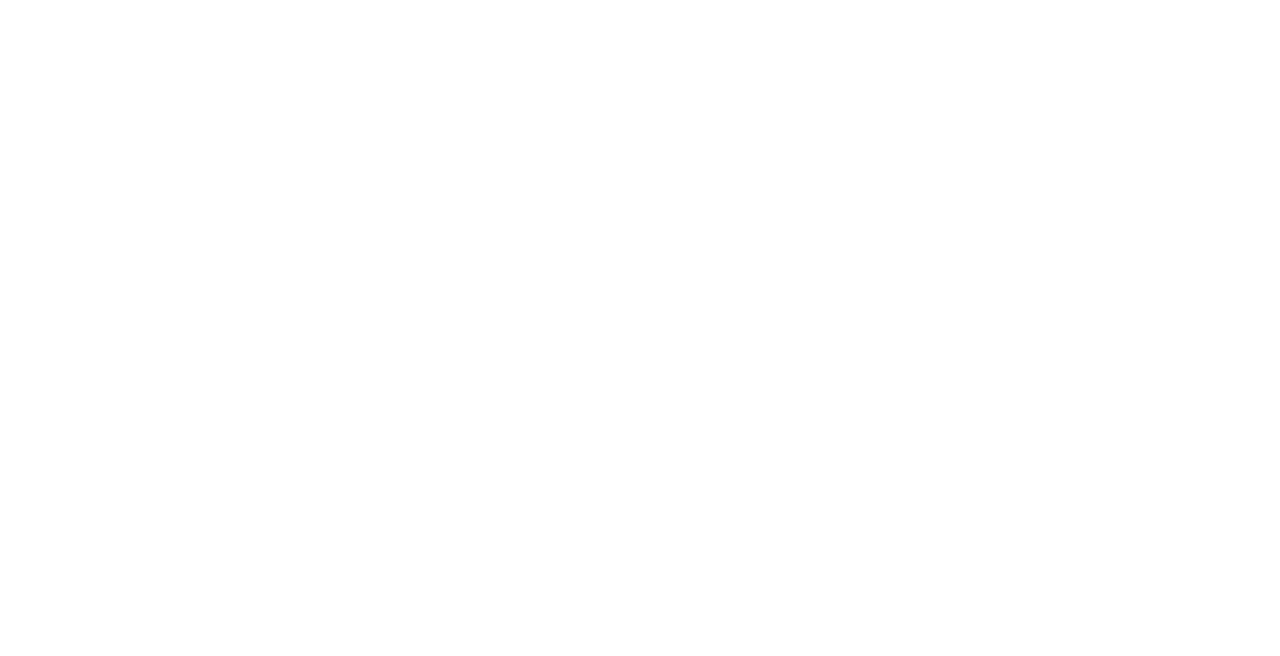
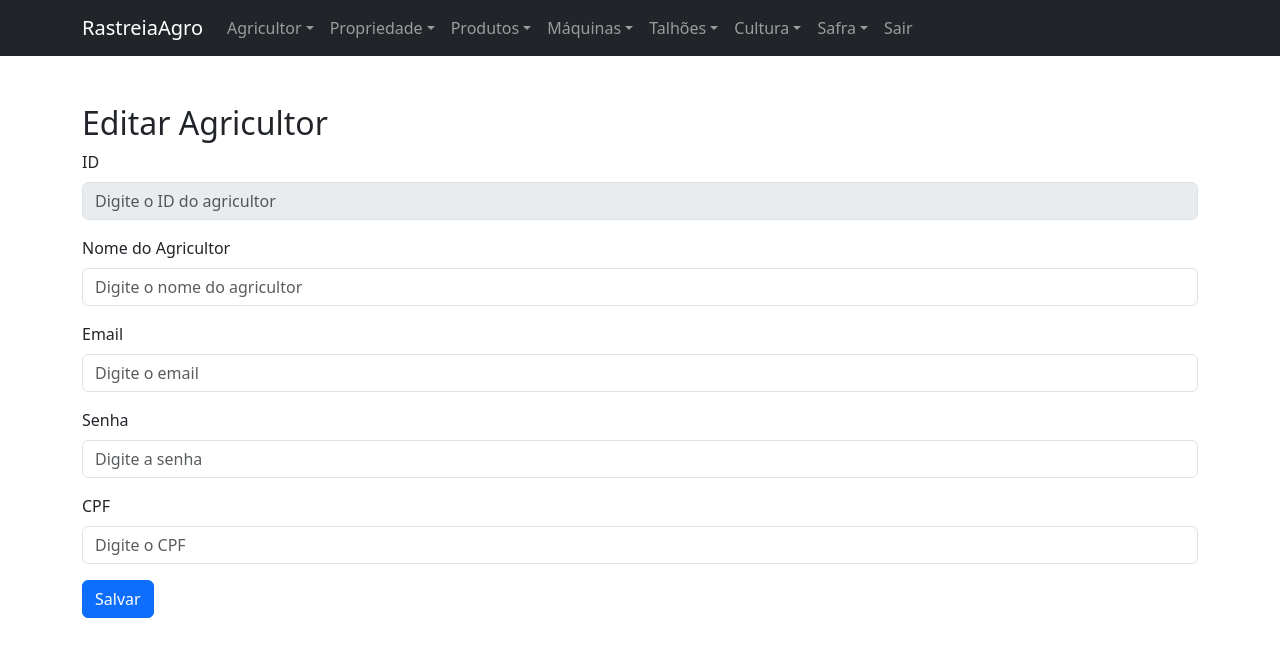
Before and after one commit to Yan0606/CrudRastreiaAgro-React, a React (Create React App) app: page /EditarAgricultor/1 in a window 1280 px wide. Before the commit this address had no page. Shown: the top 656 px of the page. Built offline with nearby package versions, Linux system fonts and the light colour scheme.

Commit message:
feat: :sparkles: adicionar funcionalidade as Cruds

```diff
--- a/src/App.js
+++ b/src/App.js
@@ -1,4 +1,4 @@
-import React from 'react';
+import React, { useState } from 'react';
 import { Container, Row, Col, Card, Form, Button } from 'react-bootstrap';
 import { NavLink, Route, BrowserRouter as Router, Routes } from 'react-router-dom';
 import Cadastro from './components/Cadastro';
@@ -46,16 +46,50 @@ function Login() {
 }
 
 function App() {
+  const [agricultores, setAgricultores] = useState([]);
+
+  const adicionarAgricultor = (novoAgricultor) => {
+    setAgricultores([...agricultores, novoAgricultor]);
+  };
+
+  const editarAgricultor = (agricultorEditado) => {
+    setAgricultores(agricultores.map(agricultor =>
+      agricultor.id === agricultorEditado.id ? agricultorEditado : agricultor
+    ));
+  };
+
+  const excluirAgricultor = (id) => {
+    setAgricultores(agricultores.filter(agricultor => agricultor.id !== id));
+  };
   return (
     <Router>
       <Routes>
         <Route path="/" element={<Login />} />
         <Route path="/Cadastro" element={<Cadastro />} />
         <Route path="/Home" element={<Home />} />
-        <Route path="/GerenciamentoAgricultor" element={<GerenciamentoAgricultor />} />
-        <Route path="/Inserir" element={<Inserir />} />
-        <Route path="/EditarAgricultor" element={<EditarAgricultor />} />
-        <Route path="/ExcluirAgricultor" element={<ExcluirAgricultor />} />
+        <Route
+          path="/GerenciamentoAgricultor"
+          element={<GerenciamentoAgricultor
+            agricultores={agricultores}
+            excluirAgricultor={excluirAgricultor} />}
+        />
+        <Route
+          path="/Inserir"
+          element={<Inserir
+            adicionarAgricultor={adicionarAgricultor} />}
+        />
+        <Route
+          path="/EditarAgricultor/:id"
+          element={<EditarAgricultor
+            agricultores={agricultores}
+            editarAgricultor={editarAgricultor} />}
+        />
+        <Route
+          path="/ExcluirAgricultor/:id"
+          element={<ExcluirAgricultor
+            agricultores={agricultores}
+            excluirAgricultor={excluirAgricultor} />}
+        />
       </Routes>
     </Router>
   );
--- a/src/components/EditarAgricultor.js
+++ b/src/components/EditarAgricultor.js
@@ -1,18 +1,25 @@
-import React from 'react';
-import { Form, Button} from 'react-bootstrap';
-import { useLocation } from 'react-router-dom';
+import React, { useState, useEffect } from 'react';
+import { Form, Button } from 'react-bootstrap';
+import { useParams, useNavigate } from 'react-router-dom';
 import NavbarComp from './NavbarComp';
 
-const EditarAgricultor = () => {
-    const location = useLocation();
-    const agricultor = location.state?.agricultor || {};
+const EditarAgricultor = ({ agricultores, editarAgricultor }) => {
+  const { id } = useParams();
+  const navigate = useNavigate();
+  const [formData, setFormData] = useState({
+    id: '',
+    nomeAgricultor: '',
+    email: '',
+    senha: '',
+    cpf: '',
+  });
 
-    const [formData, setFormData] = React.useState({
-        nomeAgricultor: agricultor.nomeAgricultor || '',
-        email: agricultor.email || '',
-        senha: agricultor.senha || '',
-        cpf: agricultor.cpf || '',
-    });
+  useEffect(() => {
+    const agricultor = agricultores.find(ag => ag.id === id);
+    if (agricultor) {
+      setFormData(agricultor);
+    }
+  }, [id, agricultores]);
 
   const handleChange = (e) => {
     const { name, value } = e.target;
@@ -24,63 +31,80 @@ const EditarAgricultor = () => {
 
   const handleSubmit = (e) => {
     e.preventDefault();
-        // Lógica para salvar os dados editados
-        console.log('Dados Editados:', formData);
+    editarAgricultor(formData);
+    navigate('/GerenciamentoAgricultor');
   };
 
   return (
     <div>
-            <NavbarComp/>
-            <h2>Editar agricultor</h2>
+      <NavbarComp />
+      <div className="container mt-5">
+        <h2>Editar Agricultor</h2>
         <Form onSubmit={handleSubmit}>
-                <Form.Group controlId="formNomeAgricultor" className="mb-3">
-                    <Form.Label>Nome do agricultor</Form.Label>
+          <Form.Group className="mb-3" controlId="id">
+            <Form.Label>ID</Form.Label>
+            <Form.Control
+              type="text"
+              name="id"
+              value={formData.id}
+              onChange={handleChange}
+              placeholder="Digite o ID do agricultor"
+              required
+              disabled
+            />
+          </Form.Group>
+
+          <Form.Group className="mb-3" controlId="nomeAgricultor">
+            <Form.Label>Nome do Agricultor</Form.Label>
             <Form.Control
               type="text"
               name="nomeAgricultor"
               value={formData.nomeAgricultor}
               onChange={handleChange}
-                        placeholder="Nome do agricultor"
+              placeholder="Digite o nome do agricultor"
+              required
             />
           </Form.Group>
 
-                <Form.Group controlId="formEmail" className="mb-3">
+          <Form.Group className="mb-3" controlId="email">
             <Form.Label>Email</Form.Label>
             <Form.Control
-                        type="text"
+              type="email"
               name="email"
               value={formData.email}
               onChange={handleChange}
-                        placeholder="email"
+              placeholder="Digite o email"
+              required
             />
           </Form.Group>
 
-                <Form.Group controlId="formSenha" className="mb-3">
+          <Form.Group className="mb-3" controlId="senha">
             <Form.Label>Senha</Form.Label>
             <Form.Control
-                        type="text"
+              type="password"
               name="senha"
               value={formData.senha}
               onChange={handleChange}
-                        placeholder="senha"
+              placeholder="Digite a senha"
+              required
             />
           </Form.Group>
 
-                <Form.Group controlId="formCpf" className="mb-3">
+          <Form.Group className="mb-3" controlId="cpf">
             <Form.Label>CPF</Form.Label>
             <Form.Control
               type="text"
               name="cpf"
               value={formData.cpf}
               onChange={handleChange}
-                        placeholder="cpf"
+              placeholder="Digite o CPF"
+              required
             />
           </Form.Group>
 
-                <Button variant="warning" type="submit" href='/GerenciamentoAgricultor'>
-                    Alterar
-                </Button>
+          <Button variant="primary" type="submit">Salvar</Button>
         </Form>
+      </div>
     </div>
   );
 };
--- a/src/components/ExcluirAgricultor.js
+++ b/src/components/ExcluirAgricultor.js
@@ -1,61 +1,28 @@
 import React from 'react';
-import { Form, Button } from 'react-bootstrap';
-import { useLocation, useNavigate } from 'react-router-dom';
+import { useParams, useNavigate } from 'react-router-dom';
 import NavbarComp from './NavbarComp';
 
-const ExcluirAgricultor = () => {
-    const location = useLocation();
-    const navigate = useNavigate();
-    const agricultor = location.state?.agricultor || {};
+const ExcluirAgricultor = ({ agricultores, excluirAgricultor }) => {
+  const { id } = useParams();
+  const navigate = useNavigate();
+  const agricultor = agricultores.find(ag => ag.id === id);
 
-    return (
+  const handleExcluir = () => {
+    excluirAgricultor(id);
+    navigate('/GerenciamentoAgricultor');
+  };
 
-        <div>
-            <NavbarComp/>
-            <h2>Excluir agricultor</h2>
-            <Form>
-                <Form.Group controlId="formNomeAgricultor" className="mb-3">
-                    <Form.Label>Nome do agricultor</Form.Label>
-                    <Form.Control
-                        type="text"
-                        value={agricultor.nomeAgricultor}
-                        readOnly
-                    />
-                </Form.Group>
-
-                <Form.Group controlId="formEmail" className="mb-3">
-                    <Form.Label>Email</Form.Label>
-                    <Form.Control
-                        type="text"
-                        value={agricultor.email}
-                        readOnly
-                    />
-                </Form.Group>
-
-                <Form.Group controlId="formSenha" className="mb-3">
-                    <Form.Label>Senha</Form.Label>
-                    <Form.Control
-                        type="text"
-                        value={agricultor.senha}
-                        readOnly
-                    />
-                </Form.Group>
-
-                <Form.Group controlId="formCpf" className="mb-3">
-                    <Form.Label>CPF</Form.Label>
-                    <Form.Control
-                        type="text"
-                        value={agricultor.cpf}
-                        readOnly
-                    />
-                </Form.Group>
-
-                <Button variant="danger" href='/GerenciamentoAgricultor' >
-                    Excluir
-                </Button>
-            </Form>
-        </div>
-    );
+  return (
+    <div>
+      <NavbarComp />
+      <div className="container mt-5">
+        <h2>Excluir Agricultor</h2>
+        <p>Tem certeza que deseja excluir o agricultor <strong>{agricultor?.nomeAgricultor}</strong>?</p>
+        <button className="btn btn-danger me-2" onClick={handleExcluir}>Sim</button>
+        <button className="btn btn-secondary" onClick={() => navigate('/GerenciamentoAgricultor')}>Não</button>
+      </div>
+    </div>
+  );
 };
 
 export default ExcluirAgricultor;
--- a/src/components/GerenciamentoAgricultor.js
+++ b/src/components/GerenciamentoAgricultor.js
@@ -3,24 +3,26 @@ import { Table, Button } from 'react-bootstrap';
 import { useNavigate } from 'react-router-dom';
 import NavbarComp from './NavbarComp';
 
-function GerenciamentoAgricultor() {
+function GerenciamentoAgricultor({ agricultores, excluirAgricultor }) {
   const navigate = useNavigate();
 
   const handleInserirClick = () => {
     navigate('/Inserir');
   };
-    const handleEditarClick = () => {
-        navigate('/EditarAgricultor');
+
+  const handleEditarClick = (id) => {
+    navigate(`/EditarAgricultor/${id}`);
   };
-    const handleExcluirClick = () => {
-        navigate('/ExcluirAgricultor');
+
+  const handleExcluirClick = (id) => {
+    excluirAgricultor(id);
   };
 
   return (
     <div>
       <NavbarComp />
       <div className="container mt-5">
-                <h2>Gerenciamento de agricultor</h2>
+        <h2>Gerenciamento de Agricultor</h2>
         <Button variant="primary" className="mb-3" onClick={handleInserirClick}>
           Inserir novo agricultor
         </Button>
@@ -28,7 +30,7 @@ function GerenciamentoAgricultor() {
           <thead>
             <tr>
               <th>ID</th>
-                            <th>Nome do agricultor</th>
+              <th>Nome do Agricultor</th>
               <th>Email</th>
               <th>Senha</th>
               <th>CPF</th>
@@ -36,29 +38,19 @@ function GerenciamentoAgricultor() {
             </tr>
           </thead>
           <tbody>
-                        {/* Dados fictícios */}
-                        <tr>
-                            <td>1111111111</td>
-                            <td>adryan</td>
-                            <td>1232323</td>
-                            <td>dadadada</td>
-                            <td>132322</td>
+            {agricultores.map((agricultor) => (
+              <tr key={agricultor.id}>
+                <td>{agricultor.id}</td>
+                <td>{agricultor.nomeAgricultor}</td>
+                <td>{agricultor.email}</td>
+                <td>{agricultor.senha}</td>
+                <td>{agricultor.cpf}</td>
                 <td>
-                                <Button variant="warning" className="me-2" onClick={handleEditarClick} >Alterar</Button>
-                                <Button variant="danger" onClick={handleExcluirClick}>Excluir</Button>
+                  <Button variant="warning" className="me-2" onClick={() => handleEditarClick(agricultor.id)}>Alterar</Button>
+                  <Button variant="danger" onClick={() => handleExcluirClick(agricultor.id)}>Excluir</Button>
                 </td>
               </tr>
-                        <tr>
-                            <td>eqeqweqweqweq</td>
-                            <td>Yan Andrade</td>
-                            <td>yan060604@gmail.com</td>
-                            <td>undefined</td>
-                            <td>31231321324</td>
-                            <td>
-                                <Button variant="warning" className="me-2" onClick={handleEditarClick} >Alterar</Button>
-                                <Button variant="danger" onClick={handleExcluirClick}>Excluir</Button>
-                            </td>
-                        </tr>
+            ))}
           </tbody>
         </Table>
       </div>
--- a/src/components/Inserir.js
+++ b/src/components/Inserir.js
@@ -1,10 +1,9 @@
 import React, { useState } from 'react';
 import { Form, Button } from 'react-bootstrap';
-import 'bootstrap/dist/css/bootstrap.min.css';
+import { useNavigate } from 'react-router-dom';
 import NavbarComp from './NavbarComp';
 
-
-const Inserir = () => {
+const Inserir = ({ adicionarAgricultor }) => {
   const [formData, setFormData] = useState({
     id: '',
     nomeAgricultor: '',
@@ -12,6 +11,8 @@ const Inserir = () => {
     senha: '',
     cpf: '',
   });
+
+  const navigate = useNavigate();
 
   const handleChange = (e) => {
     const { name, value } = e.target;
@@ -23,75 +24,79 @@ const Inserir = () => {
 
   const handleSubmit = (e) => {
     e.preventDefault();
-        // Lógica para enviar os dados do formulário
-        console.log('Dados do Formulário:', formData);
+    adicionarAgricultor(formData);
+    navigate('/GerenciamentoAgricultor');
   };
 
   return (
-
-        <div >
-            <NavbarComp/>
-            <h2>Inserir Novo agricultor</h2>
+    <div>
+      <NavbarComp />
+      <div className="container mt-5">
+        <h2>Inserir Novo Agricultor</h2>
         <Form onSubmit={handleSubmit}>
-                <Form.Group controlId="formId" className="mb-3">
+          <Form.Group className="mb-3" controlId="id">
             <Form.Label>ID</Form.Label>
             <Form.Control
               type="text"
               name="id"
               value={formData.id}
               onChange={handleChange}
-                        placeholder="ID"
+              placeholder="Digite o ID do agricultor"
+              required
             />
           </Form.Group>
 
-                <Form.Group controlId="formNomeAgricultor" className="mb-3">
-                    <Form.Label>Nome do agricultor</Form.Label>
+          <Form.Group className="mb-3" controlId="nomeAgricultor">
+            <Form.Label>Nome do Agricultor</Form.Label>
             <Form.Control
               type="text"
               name="nomeAgricultor"
               value={formData.nomeAgricultor}
               onChange={handleChange}
-                        placeholder="Nome do agricultor"
+              placeholder="Digite o nome do agricultor"
+              required
             />
           </Form.Group>
 
-                <Form.Group controlId="formEmail" className="mb-3">
+          <Form.Group className="mb-3" controlId="email">
             <Form.Label>Email</Form.Label>
             <Form.Control
               type="email"
               name="email"
               value={formData.email}
               onChange={handleChange}
-                        placeholder="email"
+              placeholder="Digite o email"
+              required
             />
           </Form.Group>
 
-                <Form.Group controlId="formSenha" className="mb-3">
+          <Form.Group className="mb-3" controlId="senha">
             <Form.Label>Senha</Form.Label>
             <Form.Control
               type="password"
               name="senha"
               value={formData.senha}
               onChange={handleChange}
-                        placeholder="senha"
+              placeholder="Digite a senha"
+              required
             />
           </Form.Group>
 
-                <Form.Group controlId="formCpf" className="mb-3">
+          <Form.Group className="mb-3" controlId="cpf">
             <Form.Label>CPF</Form.Label>
             <Form.Control
               type="text"
               name="cpf"
               value={formData.cpf}
               onChange={handleChange}
-                        placeholder="cpf"
+              placeholder="Digite o CPF"
+              required
             />
           </Form.Group>
 
-                <Button variant="primary" type="submit" href='/GerenciamentoAgricultor'>
-                    Inserir
-                </Button>
+          <Button variant="primary" type="submit">Inserir</Button>
         </Form>
+      </div>
     </div>
   );
 };
```
Lines whose indentation alone changed are shown as unchanged.
